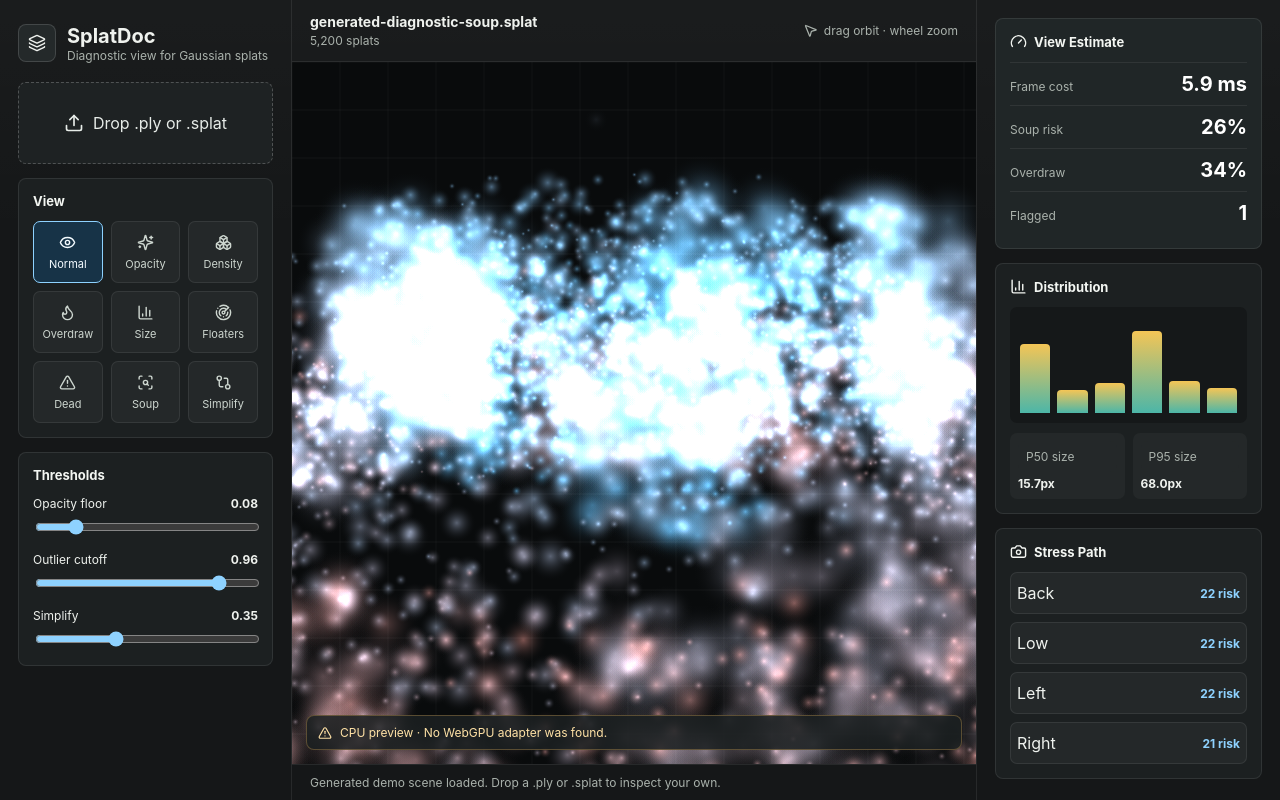
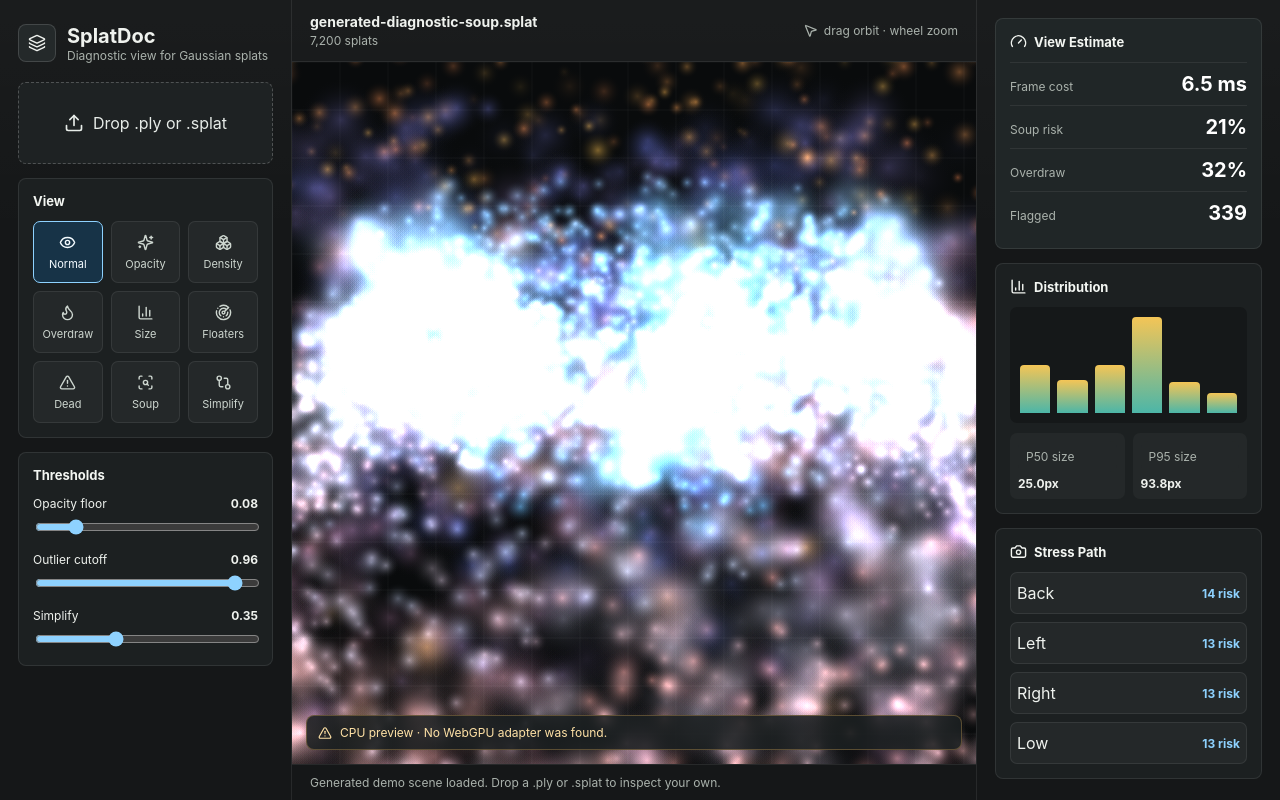
Before and after one commit to lolney/splatdoc, a React (Vite) app: page / in a window 1280 px wide. Built offline with nearby package versions, Linux system fonts and the light colour scheme.

Commit message:
Improve default threshold demo

```diff
--- a/src/App.tsx
+++ b/src/App.tsx
@@ -52,7 +52,7 @@ const VIEW_DESCRIPTIONS: Record<ViewMode, string> = {
 
 const THRESHOLD_DESCRIPTIONS: Record<keyof DiagnosticThresholds, string> = {
   opacityFloor: 'Splats below this alpha are treated as low contribution and become candidates for dead-splat and simplification views.',
-  outlierPercentile: 'Controls how aggressively far-away splats are flagged as floaters. Lower values mark more splats as outliers.',
+  outlierPercentile: 'Controls how aggressively far-away splats are flagged as floaters. Lower values mark more of the outer halo and loose points.',
   simplificationAggression: 'Adjusts how strongly the preview fades dead, low-contribution, and outlier splats.',
 };
 
@@ -295,7 +295,7 @@ export default function App() {
         <section className="panel">
           <h2>Thresholds</h2>
           <Slider label="Opacity floor" description={THRESHOLD_DESCRIPTIONS.opacityFloor} tooltipProps={tooltipProps(THRESHOLD_DESCRIPTIONS.opacityFloor)} value={ui.thresholds.opacityFloor} min={0} max={0.5} step={0.01} onChange={(value) => updateThresholds({ ...ui.thresholds, opacityFloor: value })} />
-          <Slider label="Outlier cutoff" description={THRESHOLD_DESCRIPTIONS.outlierPercentile} tooltipProps={tooltipProps(THRESHOLD_DESCRIPTIONS.outlierPercentile)} value={ui.thresholds.outlierPercentile} min={0.75} max={1} step={0.01} onChange={(value) => updateThresholds({ ...ui.thresholds, outlierPercentile: value })} />
+          <Slider label="Outlier cutoff" description={THRESHOLD_DESCRIPTIONS.outlierPercentile} tooltipProps={tooltipProps(THRESHOLD_DESCRIPTIONS.outlierPercentile)} value={ui.thresholds.outlierPercentile} min={0.5} max={1} step={0.01} onChange={(value) => updateThresholds({ ...ui.thresholds, outlierPercentile: value })} />
           <Slider label="Simplify" description={THRESHOLD_DESCRIPTIONS.simplificationAggression} tooltipProps={tooltipProps(THRESHOLD_DESCRIPTIONS.simplificationAggression)} value={ui.thresholds.simplificationAggression} min={0} max={1} step={0.01} onChange={(value) => updateThresholds({ ...ui.thresholds, simplificationAggression: value })} />
         </section>
       </aside>
--- a/src/domain/demoScene.ts
+++ b/src/domain/demoScene.ts
@@ -1,7 +1,7 @@
 import { createScene } from './metrics';
 
 export function makeDemoScene(): ReturnType<typeof createScene> {
-  const count = 5200;
+  const count = 7200;
   const positions = new Float32Array(count * 3);
   const scales = new Float32Array(count * 3);
   const colors = new Float32Array(count * 3);
@@ -11,22 +11,37 @@ export function makeDemoScene(): ReturnType<typeof createScene> {
   for (let i = 0; i < count; i++) {
     const t = i / count;
     const arm = i % 3;
+    const band = i % 20;
     const angle = t * Math.PI * 9 + arm * 2.1;
-    const radius = 0.35 + t * 1.35 + noise(i) * 0.09;
-    const soupBand = Math.sin(angle * 1.7) > 0.72;
-    const floater = i % 97 === 0;
-    const x = Math.cos(angle) * radius + noise(i + 8) * 0.08;
-    const y = Math.sin(t * Math.PI * 2) * 0.35 + noise(i + 19) * 0.28 + (floater ? 1.5 + noise(i) : 0);
-    const z = Math.sin(angle) * radius + noise(i + 31) * 0.08 + (floater ? 1.3 : 0);
-    const size = soupBand ? 0.09 + noise(i + 44) * 0.06 : 0.025 + noise(i + 11) * 0.018;
+    const weakVeil = band >= 11 && band <= 14;
+    const floater = band >= 15;
+    const soupBand = !floater && Math.sin(angle * 1.7) > 0.55;
+    const radius = 0.34 + t * 1.28 + noise(i) * 0.1 + (weakVeil ? 0.18 * noise(i + 3) : 0);
+    const drift = floater ? 1.05 + (band - 15) * 0.24 : 0;
+    const x = Math.cos(angle) * (radius + drift) + noise(i + 8) * (weakVeil ? 0.22 : 0.08);
+    const y = Math.sin(t * Math.PI * 2) * 0.35 + noise(i + 19) * (weakVeil ? 0.55 : 0.28) + (floater ? 0.85 + noise(i) * 0.75 : 0);
+    const z = Math.sin(angle) * (radius + drift * 1.15) + noise(i + 31) * (weakVeil ? 0.22 : 0.08) + (floater ? 0.8 + noise(i + 17) * 0.72 : 0);
+    const size = soupBand
+      ? 0.075 + Math.abs(noise(i + 44)) * 0.07
+      : weakVeil
+        ? 0.032 + Math.abs(noise(i + 11)) * 0.045
+        : floater
+          ? 0.026 + Math.abs(noise(i + 71)) * 0.04
+          : 0.022 + Math.abs(noise(i + 11)) * 0.02;
     positions.set([x, y, z], i * 3);
     scales.set([size * (1.2 + noise(i) * 0.2), size, size * 0.7], i * 3);
     colors.set([
-      0.35 + t * 0.45,
-      0.72 - t * 0.22,
-      0.95 - t * 0.48,
+      floater ? 0.95 : 0.35 + t * 0.45,
+      weakVeil ? 0.45 : 0.72 - t * 0.22,
+      floater ? 0.28 : 0.95 - t * 0.48,
     ], i * 3);
-    opacities[i] = floater ? 0.14 : soupBand ? 0.54 : 0.78;
+    opacities[i] = floater
+      ? 0.1 + Math.abs(noise(i + 81)) * 0.58
+      : weakVeil
+        ? 0.03 + Math.abs(noise(i + 61)) * 0.42
+        : soupBand
+          ? 0.22 + Math.abs(noise(i + 41)) * 0.45
+          : 0.58 + Math.abs(noise(i + 21)) * 0.34;
     rotations.set([0, 0, 0, 1], i * 4);
   }
 
--- a/src/domain/metrics.ts
+++ b/src/domain/metrics.ts
@@ -58,12 +58,14 @@ export function computeSceneMetrics(
     blurRisk[i] = clamp01((s / Math.max(radius, 0.0001)) * 18 + opacities[i] * 0.2);
   }
 
-  distances.sort();
-  const p85 = distances[Math.min(count - 1, Math.max(0, Math.floor((count - 1) * 0.85)))] || 1;
+  const sortedDistances = new Float32Array(distances);
+  sortedDistances.sort();
+  const p70 = sortedDistances[Math.min(count - 1, Math.max(0, Math.floor((count - 1) * 0.7)))] || 0;
+  const p98 = sortedDistances[Math.min(count - 1, Math.max(0, Math.floor((count - 1) * 0.98)))] || 1;
   for (let i = 0; i < count; i++) {
     const local = densityFor(densityGrid, positions[i * 3], positions[i * 3 + 1], positions[i * 3 + 2]);
     density[i] = local;
-    outlierScore[i] = clamp01((distances[i] - p85) / Math.max(0.001, 1.4 - p85));
+    outlierScore[i] = clamp01((distances[i] - p70) / Math.max(0.001, p98 - p70));
     deadScore[i] = clamp01((1 - opacities[i] * 6) * 0.72 + (1 - density[i] * 0.8) * 0.28);
   }
 
--- a/src/render/canvasFallback.ts
+++ b/src/render/canvasFallback.ts
@@ -94,13 +94,16 @@ function simplificationScore(scene: SplatScene, i: number, thresholds: Diagnosti
   const opacityRisk = thresholds.opacityFloor <= 0
     ? 0
     : clamp01((thresholds.opacityFloor - scene.opacities[i]) / Math.max(thresholds.opacityFloor, 0.001));
-  const outlierRisk = clamp01((scene.metrics.outlierScore[i] - thresholds.outlierPercentile) / Math.max(1 - thresholds.outlierPercentile, 0.001));
-  return clamp01(Math.max(opacityRisk, scene.metrics.deadScore[i] * 0.95, outlierRisk));
+  const rawOutlierRisk = clamp01((scene.metrics.outlierScore[i] - thresholds.outlierPercentile) / Math.max(1 - thresholds.outlierPercentile, 0.001));
+  const outlierRisk = scene.metrics.outlierScore[i] > thresholds.outlierPercentile
+    ? clamp01(0.18 + rawOutlierRisk * 0.82)
+    : 0;
+  return clamp01(Math.max(opacityRisk, scene.metrics.deadScore[i] * 0.72, outlierRisk));
 }
 
 function simplificationFade(scene: SplatScene, i: number, thresholds: DiagnosticThresholds): number {
   const risk = simplificationScore(scene, i, thresholds);
-  return clamp01(risk * (0.35 + thresholds.simplificationAggression * 1.2) + thresholds.simplificationAggression * 0.45 - 0.25);
+  return clamp01(risk * (0.18 + thresholds.simplificationAggression * 0.72) + thresholds.simplificationAggression * 0.25);
 }
 
 function rgb(r: number, g: number, b: number): string {
--- a/src/render/webgpuRenderer.ts
+++ b/src/render/webgpuRenderer.ts
@@ -215,13 +215,16 @@ function simplificationScore(scene: SplatScene, i: number, thresholds: Diagnosti
   const opacityRisk = thresholds.opacityFloor <= 0
     ? 0
     : clamp01((thresholds.opacityFloor - scene.opacities[i]) / Math.max(thresholds.opacityFloor, 0.001));
-  const outlierRisk = clamp01((scene.metrics.outlierScore[i] - thresholds.outlierPercentile) / Math.max(1 - thresholds.outlierPercentile, 0.001));
-  return clamp01(Math.max(opacityRisk, scene.metrics.deadScore[i] * 0.95, outlierRisk));
+  const rawOutlierRisk = clamp01((scene.metrics.outlierScore[i] - thresholds.outlierPercentile) / Math.max(1 - thresholds.outlierPercentile, 0.001));
+  const outlierRisk = scene.metrics.outlierScore[i] > thresholds.outlierPercentile
+    ? clamp01(0.18 + rawOutlierRisk * 0.82)
+    : 0;
+  return clamp01(Math.max(opacityRisk, scene.metrics.deadScore[i] * 0.72, outlierRisk));
 }
 
 function simplificationFade(scene: SplatScene, i: number, thresholds: DiagnosticThresholds): number {
   const risk = simplificationScore(scene, i, thresholds);
-  return clamp01(risk * (0.35 + thresholds.simplificationAggression * 1.2) + thresholds.simplificationAggression * 0.45 - 0.25);
+  return clamp01(risk * (0.18 + thresholds.simplificationAggression * 0.72) + thresholds.simplificationAggression * 0.25);
 }
 
 const shader = /* wgsl */ `
```
Also changed, not shown: 1 other file (tests, documents, lock files or other folders).
